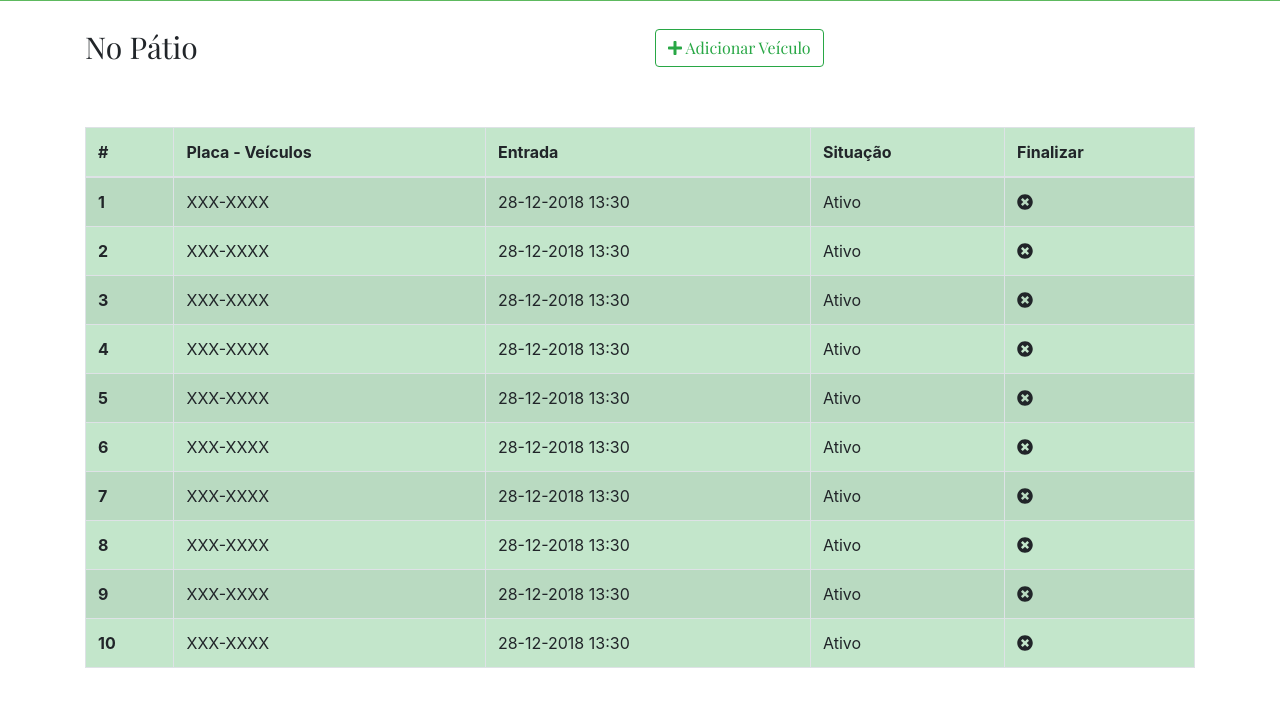
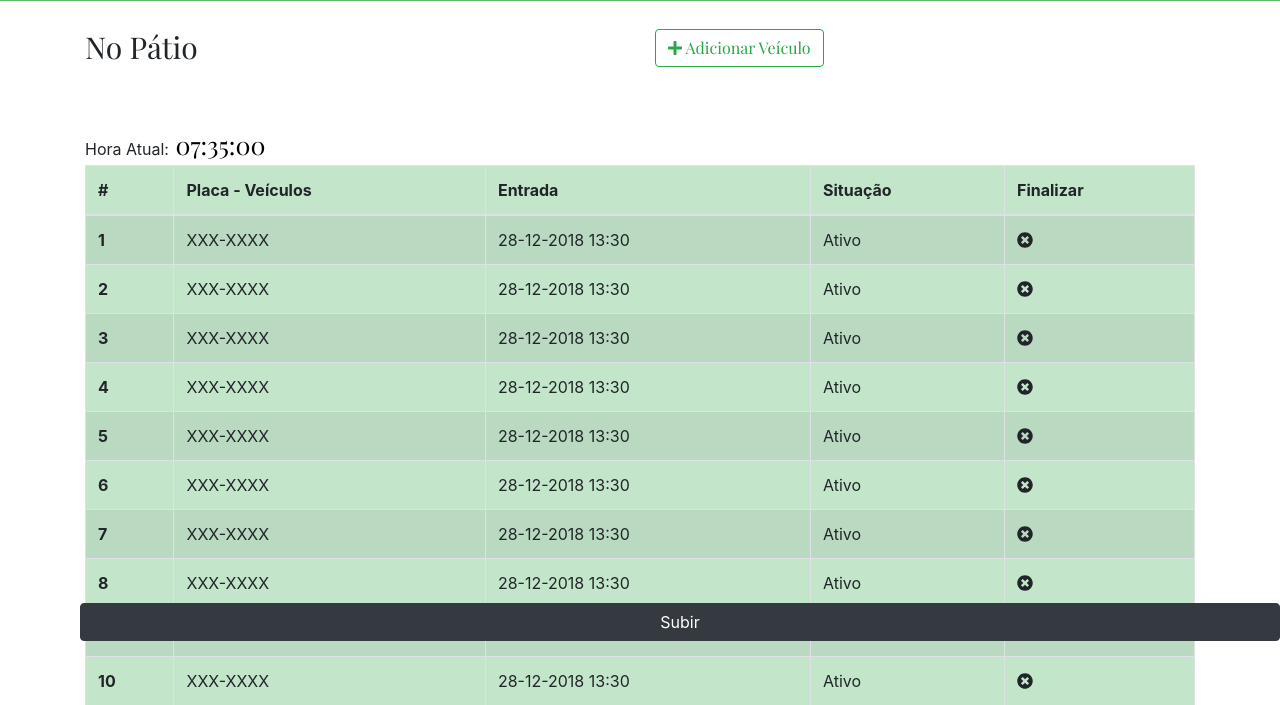
Before and after one commit to willianbello/WGPark, a Python web app: template templates/index.html in a window 1280 px wide. Shown: the part 79-784 px from the top of the page. Run offline with Jinja, Linux system fonts and the light colour scheme; the template is opened without the code that fills it, so the values that code supplies are empty; some libraries are stand-ins or nearby versions.

Commit message:
colocando a função que exibe hora atual

```diff
--- a/static/javascript/index.js
+++ b/static/javascript/index.js
@@ -1,9 +1,35 @@
 $(document).ready(function() {
 
-    var link = $('#linkHistorico');
-    var subir = $('#botaoSubir');
+    function iniciar() {
+        setInterval(mostrarData, 1000);
+    }
+
+    function mostrarData() {
+
+        var data = new Date();
+
+        var dia = data.getDate(); // 1-31
+        var mes = data.getMonth(); // 0-11 (zero=janeiro)
+        var ano4 = data.getFullYear(); // 4 dígitos
+
+        var hora = data.getHours(); // 0-23
+        var min = data.getMinutes(); // 0-59
+        var seg = data.getSeconds(); // 0-59
+
+        if (hora < 10) hora = "0" + hora
+        if (min < 10) min = "0" + min
+        if (seg < 10) seg = "0" + seg
+
+        var str_data = dia + '/' + (mes + 1) + '/' + ano4;
+        var str_hora = hora + ':' + min + ':' + seg;
+
+        document.getElementById('dia').value = str_data;
+        document.getElementById('hora').value = str_hora;
+        document.getElementById('horario').value = str_hora;
+    }
 
     $(link).click(function() {
+
         var seletor = $(this).attr("href");
         console.log(seletor);
         var posicao = $(seletor).offset().top;
--- a/templates/index.html
+++ b/templates/index.html
@@ -19,11 +19,39 @@
     <link rel="icon" type="image/png" href="{{url_for('static', filename='imagens/icone.png')}}">
     <script defer src="https://use.fontawesome.com/releases/v5.6.3/js/all.js" integrity="sha384-EIHISlAOj4zgYieurP0SdoiBYfGJKkgWedPHH4jCzpCXLmzVsw1ouK59MuUtP4a1" crossorigin="anonymous"></script>
     <script src="{{url_for('static', filename='jQuery/jquery-3.3.1.min.js')}}"></script>
+    <script src="{{url_for('static', filename='javascript/index.js')}}"></script>
+    <script>
+        function iniciar() {
+            setInterval(mostrarData, 1000);
+        }
 
-    <script src="{{url_for('static', filename='javascript/index.js')}}"></script>
+        function mostrarData() {
+
+            var data = new Date();
+
+            var dia = data.getDate(); // 1-31
+            var mes = data.getMonth(); // 0-11 (zero=janeiro)
+            var ano4 = data.getFullYear(); // 4 dígitos
+
+            var hora = data.getHours(); // 0-23
+            var min = data.getMinutes(); // 0-59
+            var seg = data.getSeconds(); // 0-59
+
+            if (hora < 10) hora = "0" + hora
+            if (min < 10) min = "0" + min
+            if (seg < 10) seg = "0" + seg
+
+            var str_data = dia + '/' + (mes + 1) + '/' + ano4;
+            var str_hora = hora + ':' + min + ':' + seg;
+
+            document.getElementById('dia').value = str_data;
+            document.getElementById('hora').value = str_hora;
+            document.getElementById('horario').value = str_hora;
+        }
+    </script>
 </head>
 
-<body>
+<body onload="iniciar()">
     <header>
         <div class="menuNavegacao fixed-top">
             <div class="container fixed-top">
@@ -60,6 +88,7 @@
         <div class="row mt-5">
             <div class="col-md-6">
                 <h2 class="titulos">No Pátio</h2>
+                <span style="">Hora Atual: </span><input id="hora" readonly style="border: none; padding: auto; font-family: 'Playfair Display', serif; font-size: 25px">
             </div>
             <div class="col-md-6">
 
@@ -84,10 +113,10 @@
                                     <input type="text" placeholder="XXX-XXXX" id="placa" class="form-control" required>
                                     <br>
                                     <span>Data:</span>
-                                    <input type="text" readonly>
+                                    <input type="text" readonly id="dia">
                                     <br><br>
                                     <span>Hora:</span>
-                                    <input type="text" readonly>
+                                    <input type="text" readonly id="horario">
 
                                 </div>
                                 <div class="modal-footer">
```
